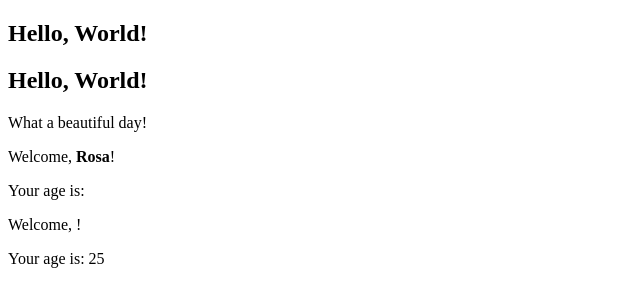
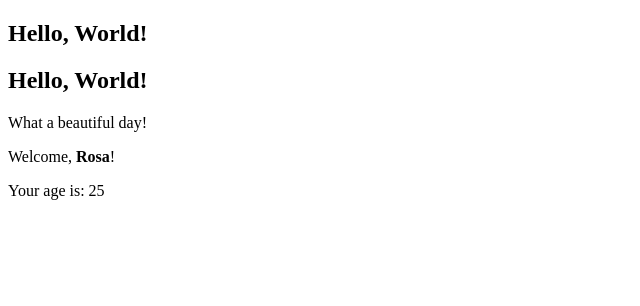
Before and after one commit to Rosia98/https---github.com-Rosia98-cursoReact, a React (Vite) app: page / in a window 1280 px wide. Shown: the top 306 px of the page, without its empty margins (0-640 px from the left). Built offline with nearby package versions, Linux system fonts and the light colour scheme.

Commit message:
Ejercicio prop 3

```diff
--- /dev/null
+++ b/src/Age.jsx
@@ -0,0 +1,5 @@
+export function Age({age}){
+    return(
+        <p>Your age is: {age}</p>
+    )
+}
--- a/src/App.jsx
+++ b/src/App.jsx
@@ -12,8 +12,7 @@ export function App(){
             {/**Sí se podría establecer un valor predeterminado usando defaultProps, si no se le da un valor se usará el predeterminado que le
              * hayamos específicado
              */}
-            <Welcome name={"Rosa"}/>
-            <Welcome age={25}/>
+            <Welcome name={"Rosa"} age={25}/>
         </div>
     )
 }
--- a/src/Welcome.jsx
+++ b/src/Welcome.jsx
@@ -1,8 +1,10 @@
+import { Age } from "./Age";
+
 export function Welcome({name, age}){
     return(
         <div>
             <p>Welcome, <strong>{name}</strong>!</p>
-            <p>Your age is: {age}</p>
+            <Age age={25}/>
         </div>
 
     )
```
